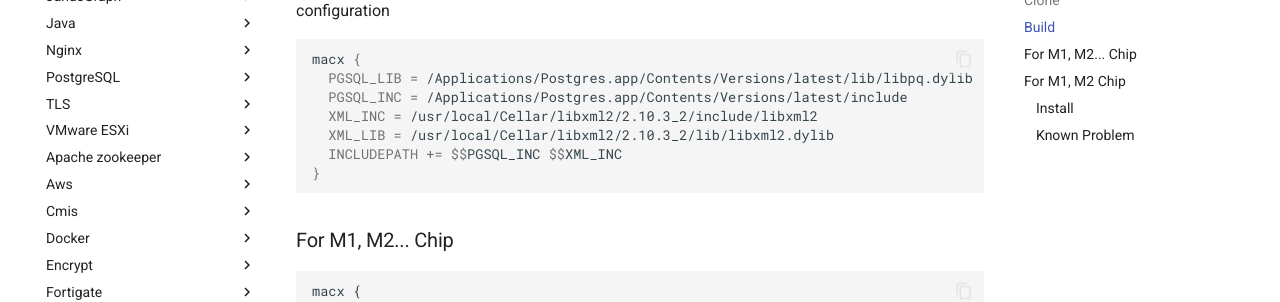
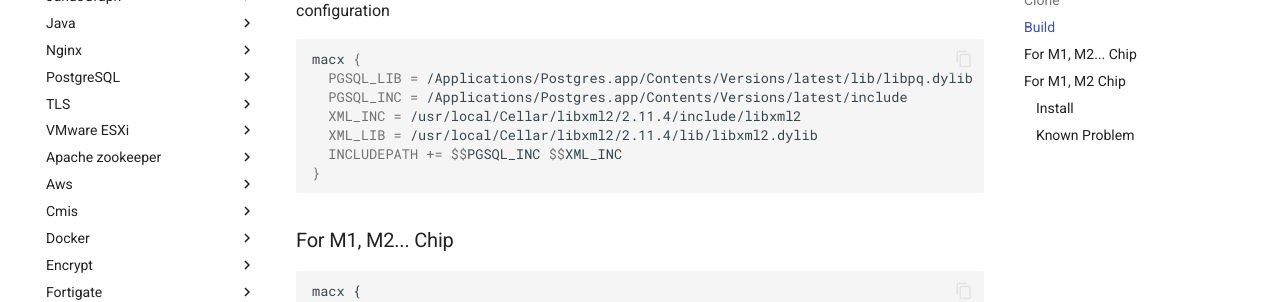
Before and after one commit to m-thirumal/installation_guide, an MkDocs documentation site: the page built from docs/pgmodeler/build_pgmodeler_from_source_mac.md, in a window 1280 px wide and 900 px high, scrolled down 450 px. Shown: the part 153-455 px from the top of the window. Built offline with MkDocs 1.6.1 and Material for MkDocs 9.7.7, drawn with Linux system fonts in a browser that asks for light colours; comment, search, counter and statistics services are not loaded.

Commit message:
Update build_pgmodeler_from_source_mac.md

````diff
--- a/docs/pgmodeler/build_pgmodeler_from_source_mac.md
+++ b/docs/pgmodeler/build_pgmodeler_from_source_mac.md
@@ -21,8 +21,8 @@ And change the installation path in `pgmodeler.pri`, something similar to the fo
 macx {
   PGSQL_LIB = /Applications/Postgres.app/Contents/Versions/latest/lib/libpq.dylib
   PGSQL_INC = /Applications/Postgres.app/Contents/Versions/latest/include
-  XML_INC = /usr/local/Cellar/libxml2/2.10.3_2/include/libxml2
-  XML_LIB = /usr/local/Cellar/libxml2/2.10.3_2/lib/libxml2.dylib
+  XML_INC = /usr/local/Cellar/libxml2/2.11.4/include/libxml2
+  XML_LIB = /usr/local/Cellar/libxml2/2.11.4/lib/libxml2.dylib
   INCLUDEPATH += $$PGSQL_INC $$XML_INC
 }
 ```
````
